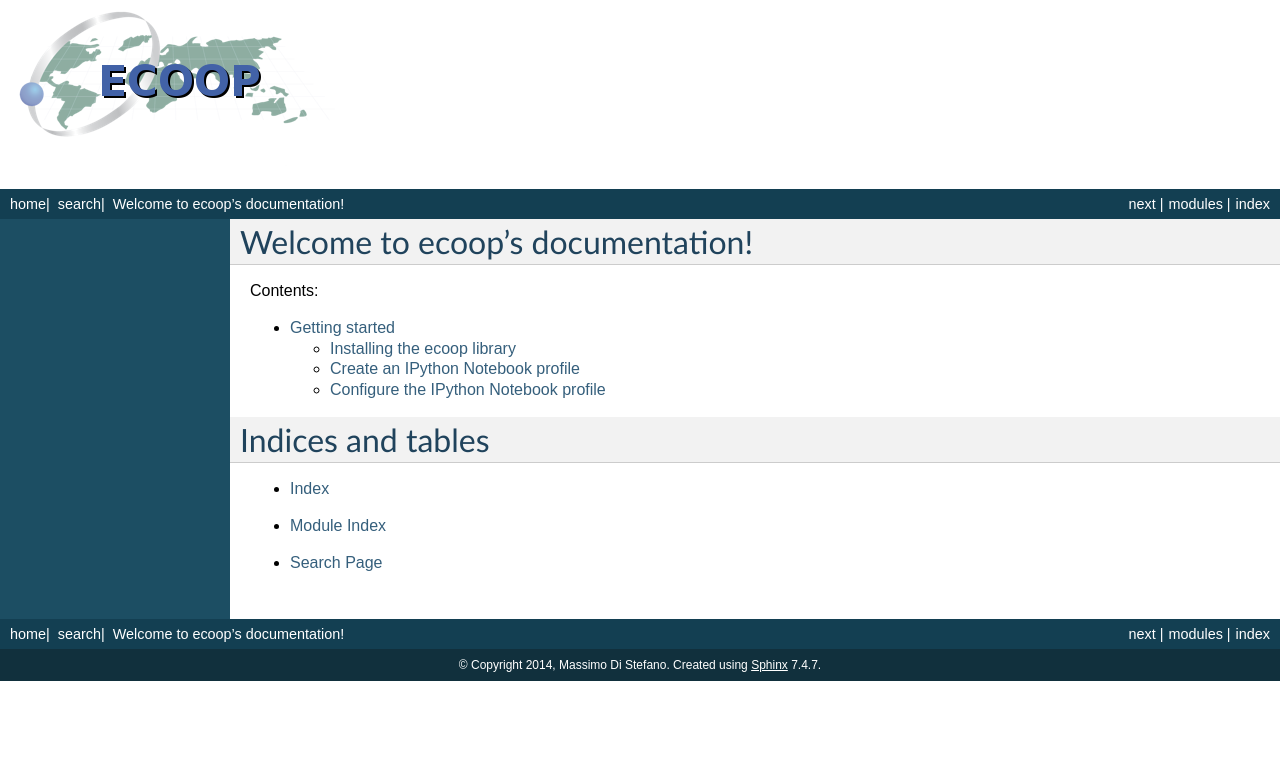
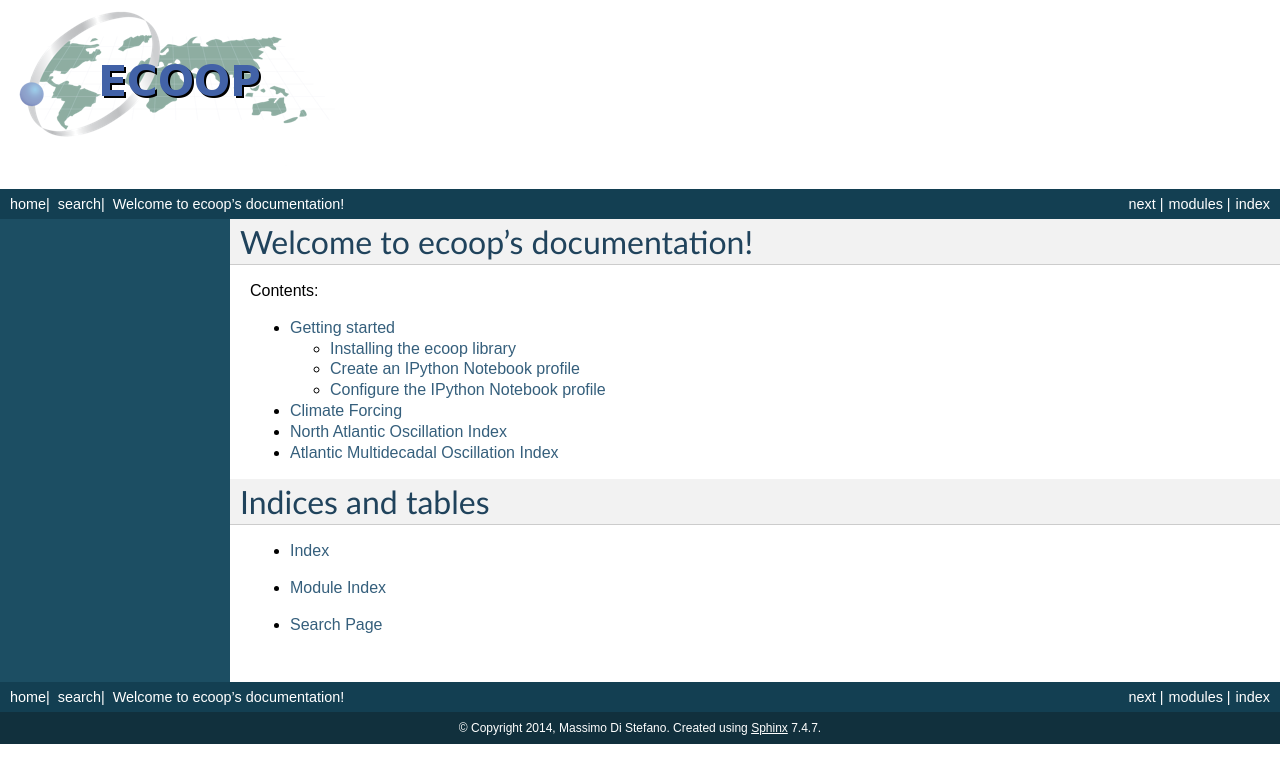
Before and after one commit to tetherless-world/ecoop, a Sphinx documentation site: the page built from pyecoop/docs/index.rst, in a window 1280 px wide. Shown: the top 783 px of the page. Built offline with Sphinx 7.4.7, drawn with Linux system fonts in a browser that asks for light colours.

```diff
--- a/pyecoop/docs/index.rst
+++ b/pyecoop/docs/index.rst
@@ -12,7 +12,7 @@
    :maxdepth: 2
 
    getting_started.rst
-
+   climate_forcing_example.rst
 
 .. module:: ecoop
 
```
